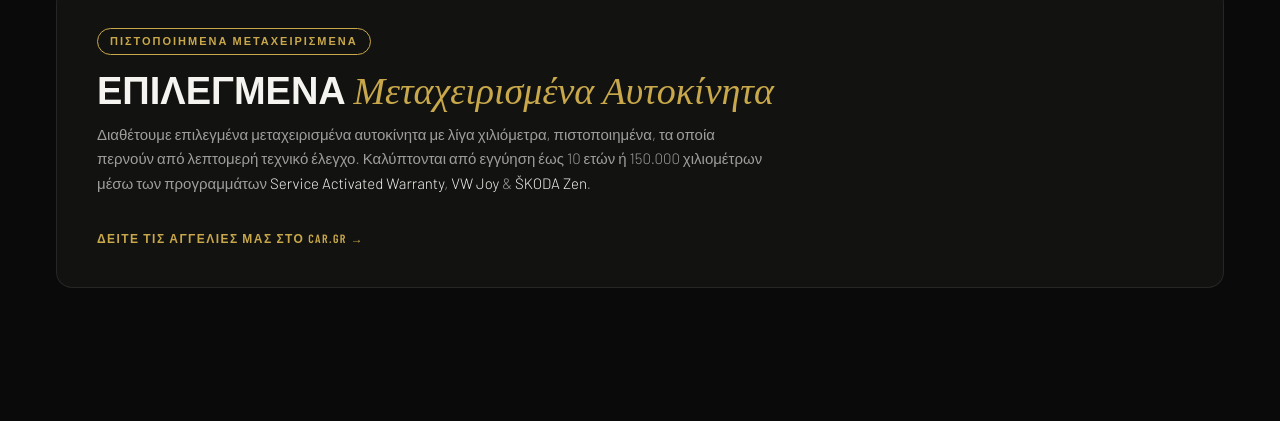
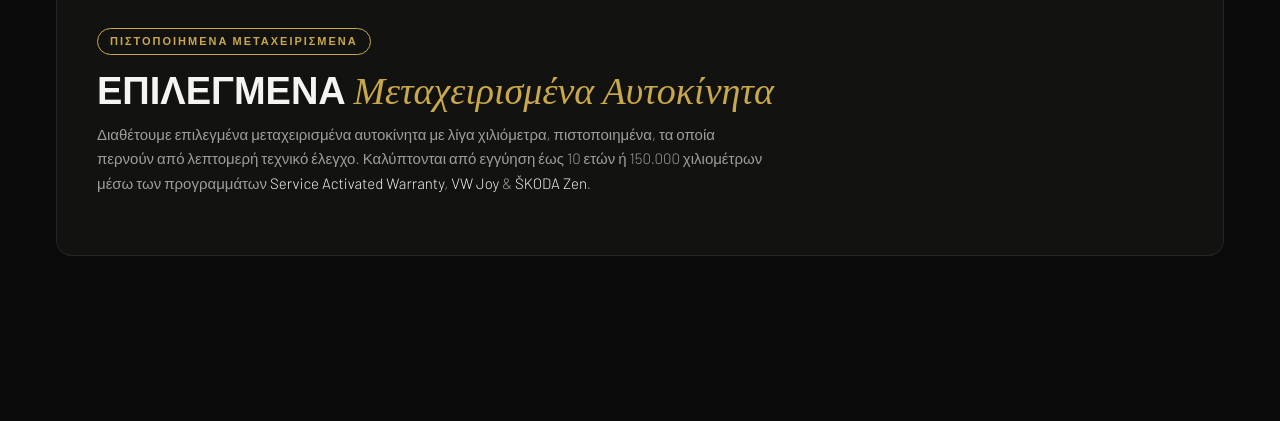
Before and after one commit to Konsak2503/autokinisi-site, a website: page index.html in a window 1280 px wide. Shown: the part 2402-2823 px from the top of the page. Drawn offline with nearby package versions, Linux system fonts and the light colour scheme; a web font is replaced by a local one.

Commit message:
Αρχική: αφαίρεση διπλού συνδέσμου προς car.gr

```diff
--- a/index.html
+++ b/index.html
@@ -351,7 +351,6 @@
           <span class="font-tech font-black uppercase">Επιλεγμένα </span><span class="font-voice italic" style="color:var(--gold)">Μεταχειρισμένα Αυτοκίνητα</span>
         </h3>
         <p class="mb-5 max-w-2xl text-[15px] font-light leading-relaxed" style="color:var(--ivory-dim)">Διαθέτουμε επιλεγμένα μεταχειρισμένα αυτοκίνητα με λίγα χιλιόμετρα, πιστοποιημένα, τα οποία περνούν από λεπτομερή τεχνικό έλεγχο. Καλύπτονται από εγγύηση έως 10 ετών ή 150.000 χιλιομέτρων μέσω των προγραμμάτων <span style="color:var(--ivory)">Service Activated Warranty</span>, <span style="color:var(--ivory)">VW Joy</span> &amp; <span style="color:var(--ivory)">ŠKODA Zen</span>.</p>
-        <a href="https://vwkilkis.car.gr/cars/" target="_blank" rel="noreferrer" class="bento-cta" style="width:fit-content">Δείτε τις αγγελίες μας στο car.gr →</a>
       </div>
     </div>
   </div>
```
